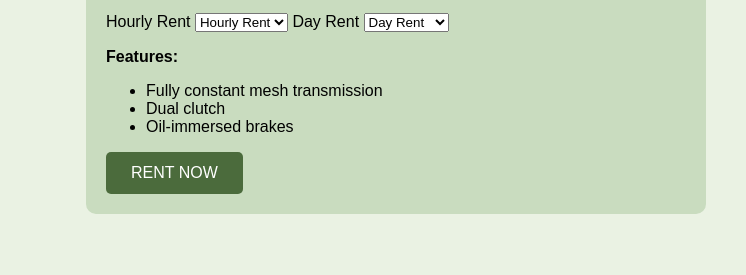
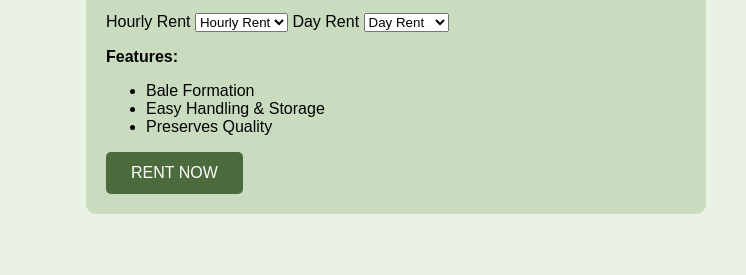
Before and after one commit to shaheenaffrah-jpg/green-lease, a plain HTML site: page round baler.html in a window 1280 px wide. Shown: the part 207-482 px from the top of the page, 534-1280 px from the left. Drawn offline with Linux system fonts and the light colour scheme.

Commit message:
Update round baler.html

```diff
--- a/round baler.html
+++ b/round baler.html
@@ -39,9 +39,9 @@
 
       <p><strong>Features:</strong></p>
       <ul>
-        <li>Fully constant mesh transmission</li>
-        <li>Dual clutch</li>
-        <li>Oil-immersed brakes</li>
+        <li>Bale Formation</li>
+        <li>Easy Handling & Storage</li>
+        <li>Preserves Quality</li>
       </ul>
 
       <!-- Rent Now Button -->
```
